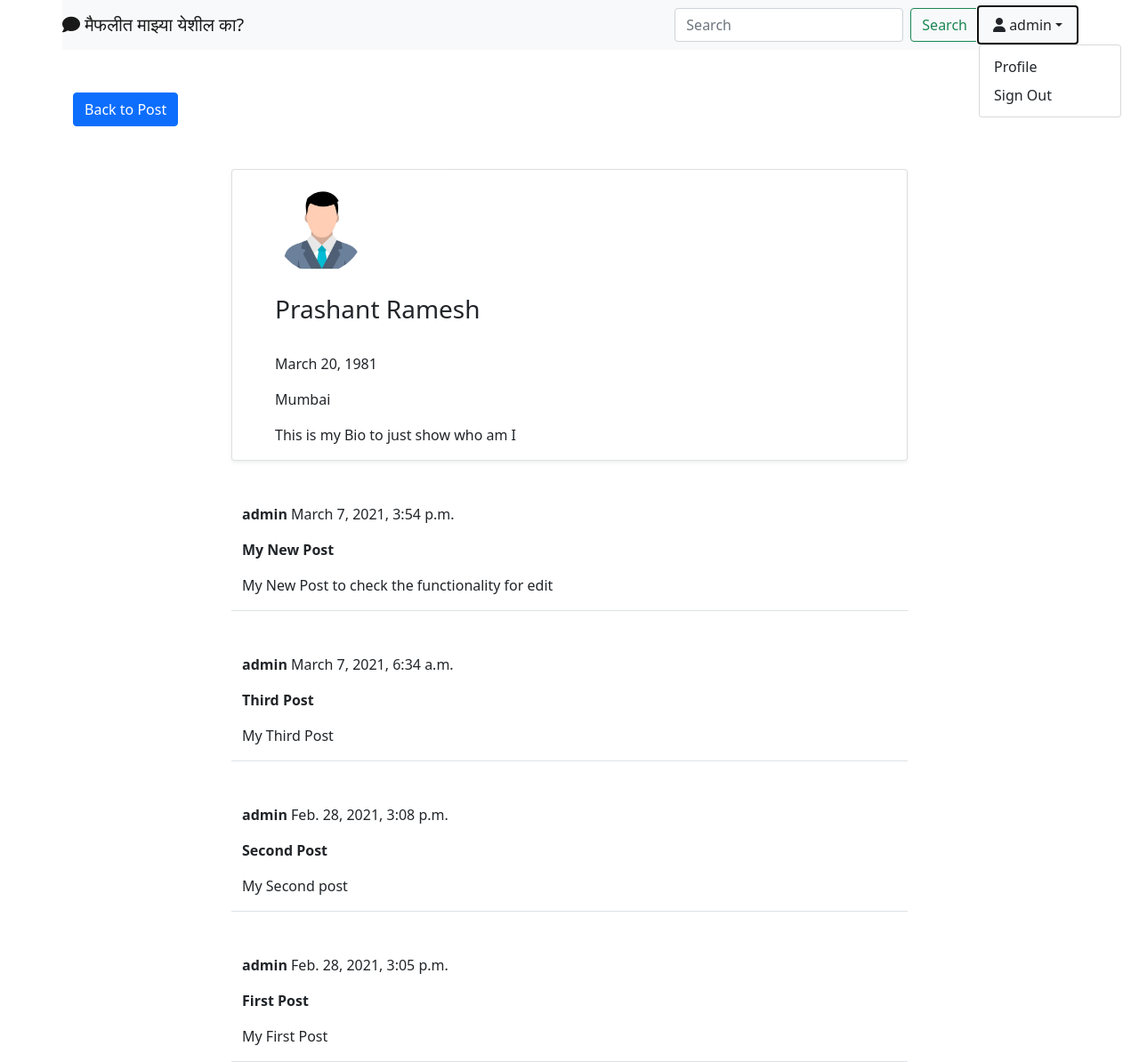
After one commit to prashantmore20/MaifalitMajhya, a Django app: page /blog/profile/1 in a window 1280 px wide, after a click on "admin". The commit adds this page. Shown: the whole page at 89% size. Run offline with Django 3.2, Linux system fonts and the light colour scheme; data comes from the database, SQL or seed files in the repository; both versions use the stored data as it was after the commit; some libraries are stand-ins or nearby versions.

Commit message:
added profile view

```diff
--- a/MaifalitMajhya/settings.py
+++ b/MaifalitMajhya/settings.py
@@ -136,6 +136,8 @@ USE_TZ = True
 # https://docs.djangoproject.com/en/3.1/howto/static-files/
 
 STATIC_URL = '/static/'
+MEDIA_ROOT = BASE_DIR /'media'
+MEDIA_URL = '/media/'
 
 CRISPY_TEMPLATE_PACK = 'bootstrap4'
 
--- a/MaifalitMajhya/urls.py
+++ b/MaifalitMajhya/urls.py
@@ -15,6 +15,8 @@ Including another URLconf
 """
 from django.contrib import admin
 from django.urls import path, include
+from django.conf import settings
+from django.conf.urls.static import static
 
 urlpatterns = [
     path('admin/', admin.site.urls),
@@ -22,3 +24,6 @@ urlpatterns = [
     path('accounts/', include('allauth.urls')),
     path('blog/', include('blog.urls')),
 ]
+
+if settings.DEBUG:
+    urlpatterns += static(settings.MEDIA_URL, document_root=settings.MEDIA_ROOT)
--- a/admin_administrator.txt
+++ b/admin_administrator.txt
@@ -0,0 +1 @@
+Pranali = 19871dec
--- a/blog/admin.py
+++ b/blog/admin.py
@@ -1,6 +1,7 @@
 from django.contrib import admin
-from .models import Post
+from .models import Post, UserProfile
 
 # Register your models here.
 
 admin.site.register(Post)
+admin.site.register(UserProfile)
--- a/blog/models.py
+++ b/blog/models.py
@@ -1,6 +1,8 @@
 from django.db import models
 from django.utils import timezone
 from django.contrib.auth.models import User
+from django.db.models.signals import post_save
+from django.dispatch import receiver
 
 # Create your models here.
 
@@ -20,5 +22,24 @@ class Comment(models.Model):
     timeStamp = models.DateTimeField(default=timezone.now)
     post = models.ForeignKey('Post', on_delete=models.CASCADE)
 
-# class UserProfile(models.Model):
-#     user = models.OneToOneField(User, primary_key=True, verbose_name='user', related_name='profile', on_delete=models.CASCADE)
+class UserProfile(models.Model):
+    user = models.OneToOneField(User, primary_key=True, verbose_name='user', related_name='profile', on_delete=models.CASCADE)
+    name = models.CharField(max_length=30, blank=True, null=True)
+    bio = models.TextField(max_length=500, blank=True, null=True)
+    birthDate = models.DateField(null=True, blank=True)
+    location = models.CharField(max_length=100, blank=True, null=True)
+    picture = models.ImageField(upload_to='uploads/profile_Pictures', default='uploads/profile_pictures/defaultuser.png', blank=True)
+
+        # sender = User
+        # receiver = decorator (@receiver)
+        # instance = User object being saved
+        # created = True/False
+
+@receiver(post_save, sender=User)
+def create_user_profile(sender, instance, created, **kwargs):
+    if created:
+        UserProfile.objects.create(user=instance)
+
+@receiver(post_save, sender=User)
+def save_user_profile(sender, instance, **kwargs):
+    instance.profile.save()
--- /dev/null
+++ b/blog/templates/blog/profile.html
@@ -0,0 +1,61 @@
+{% extends 'landing/base.html' %}
+{% comment %} {% load crispy_forms_tags %} {% endcomment %}
+<!-- {% csrf_token %} -->
+{% comment %} {% crispy form %} {% endcomment %}
+
+{% block content %}
+<div class="container">
+    <div class="row mt-5">
+        <div class="col-md-3 col-sm-6">
+            <a href="{% url 'post-list'%}" class="btn btn-primary">Back to Post</a>
+        </div>
+    </div>
+{% comment %} {% if request.user == admin %} {% endcomment %}
+    <div class="row justify-content-center mt-5">
+        <div class="card shadow-sm col-md-8 col-sm-12 border-bottom px-5 pt-3">
+            <img src="{{ profile.picture.url }}" class="rounded-circle" width="100" height="100"/>
+            {% if profile.name %}
+            <h3 class="py-4">{{ profile.name }}
+                <span>
+                    {% if request.user == user %}
+                        <a href="{% url 'profile-edit' profile.pk %}" style="color: crimson;"><i class="far fa-edit"></i></a>
+                    {% endif %}
+                </span>
+            {% else %}
+            <h3>{{ user.username}}
+                <span>
+                    {% if request.user == user %}
+                        <a href="{% url 'profile-edit' profile.pk %}" style="color: crimson;"><i class="far fa-edit"></i></a>
+                    {% endif %}
+                </span>
+            </h3>
+            {% endif %}
+            </h3>
+
+            {% if profile.birthDate %}
+            <p>{{ profile.birthDate }}</p>
+            {% endif %}
+
+            {% if profile.location %}
+            <p>{{ profile.location }}</p>
+            {% endif %}
+
+            {% if profile.bio %}
+            <p>{{ profile.bio }}</p>
+            {% endif %}
+
+        </div>
+    </div>
+{% comment %} {% endif %} {% endcomment %}
+{% for post in posts %}
+    <div class="row justify-content-center mt-5">
+        <div class="col-md-8 col-sm-12 border-bottom position-relative">
+            <p><strong>{{post.author}} </strong>{{post.timeStamp}}</p>
+            <p><strong>{{post.title}}</strong></p>
+            <p>{{post.contents}}</p>
+            <a href="{% url 'post-detail' post.pk %}" class="stretched-link"></a>
+        </div>
+    </div>
+{% endfor %}
+</div>
+{% endblock content %}
--- a/blog/urls.py
+++ b/blog/urls.py
@@ -1,5 +1,5 @@
 from django.urls import path
-from .views import PostListView, PostDetailView, PostEditView,PostDeleteView, CommentDeleteView
+from .views import PostListView, PostDetailView, PostEditView,PostDeleteView, CommentDeleteView, ProfileView, ProfileEditView
 
 urlpatterns = [
     path('', PostListView.as_view(), name='post-list'),
@@ -7,4 +7,6 @@ urlpatterns = [
     path('post/edit/<int:pk>', PostEditView.as_view(), name='post-edit'),
     path('post/delete/<int:pk>', PostDeleteView.as_view(), name='post-delete'),
     path('post/<int:post_pk>/comment/delete/<int:pk>', CommentDeleteView.as_view(), name='comment-delete'),
+    path('profile/<int:pk>', ProfileView.as_view(), name='profile'),
+    path('profile/edit/<int:pk>', ProfileEditView.as_view(), name='profile-edit'),
 ]
--- a/blog/views.py
+++ b/blog/views.py
@@ -2,7 +2,7 @@ from django.shortcuts import render
 from django.urls import reverse_lazy
 from django.contrib.auth.mixins import UserPassesTestMixin, LoginRequiredMixin
 from django.views import View
-from .models import Post, Comment
+from .models import Post, Comment, UserProfile
 from .forms import PostForm, CommentForm
 from django.views.generic.edit import UpdateView, DeleteView
 
@@ -102,3 +102,30 @@ class CommentDeleteView(LoginRequiredMixin,UserPassesTestMixin, DeleteView):
     def test_func(self):
         post = self.get_object()
         return self.request.user == post.author
+
+class ProfileView(View):
+    def get(self, request, pk, *args, **kwargs):
+        profile = UserProfile.objects.get(pk=pk)
+        user = profile.user
+        posts = Post.objects.filter(author=user).order_by('-timeStamp')
+
+        context = {
+            'user': user,
+            'profile': profile,
+            'posts': posts
+        }
+
+        return render(request, 'blog/profile.html', context)
+
+class ProfileEditView(LoginRequiredMixin, UserPassesTestMixin, UpdateView):
+    model = UserProfile
+    fields = ['name', 'birthDate', 'location', 'bio', 'picture']
+    template_name = 'blog/profile_edit.html'
+
+    def get_success_url(self):
+        pk = self.kwargs['pk']
+        return reverse_lazy('profile', kwargs={'pk':pk})
+
+    def test_func(self):
+        profile = self.get_object()
+        return self.request.user == profile.user
--- a/landing/templates/landing/navbar.html
+++ b/landing/templates/landing/navbar.html
@@ -26,7 +26,7 @@
             <div class="nav-item dropdown">
               <a class="nav-link dropdown-toggle text-dark" data-bs-toggle="dropdown" href="#" role="button" aria-expanded="false"><i class="fas fa-user"></i> {{ user }}</a>
               <ul class="dropdown-menu">
-                <li><a class="dropdown-item" href="#">Profile</a></li>
+                <li><a class="dropdown-item" href="{% url 'profile' user.profile.pk %}">Profile</a></li>
                 <li><a class="dropdown-item" href="{% url 'account_logout' %}">Sign Out</a></li>
               </ul>
             </div>
```
Also changed, not shown: blog/templates/blog/profile_edit.html (added, +30 -0 lines), blog/migrations/0004_userprofile.py (added), db.sqlite3, media/uploads/profile_pictures/defaultuser.PNG (added).
